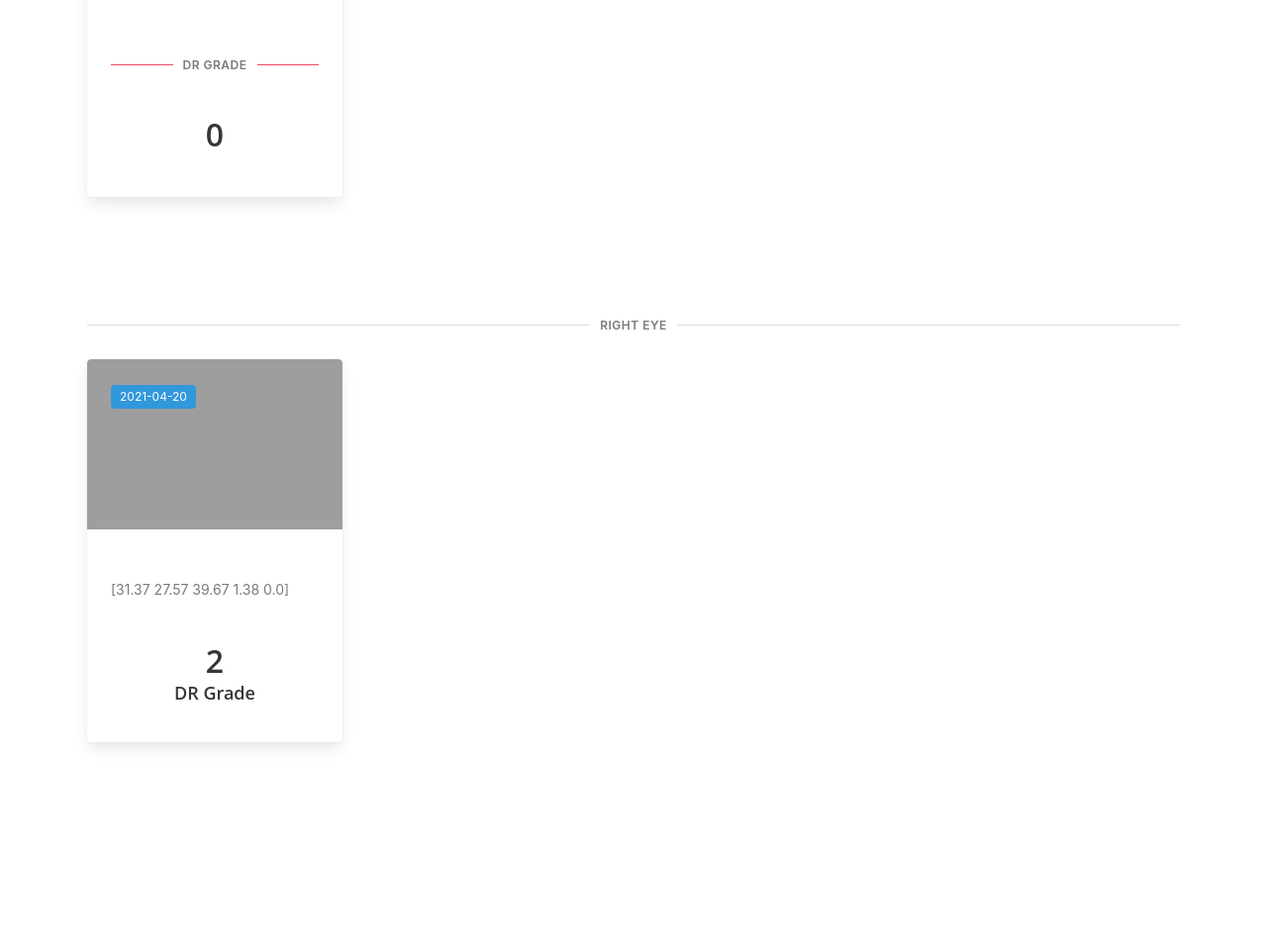
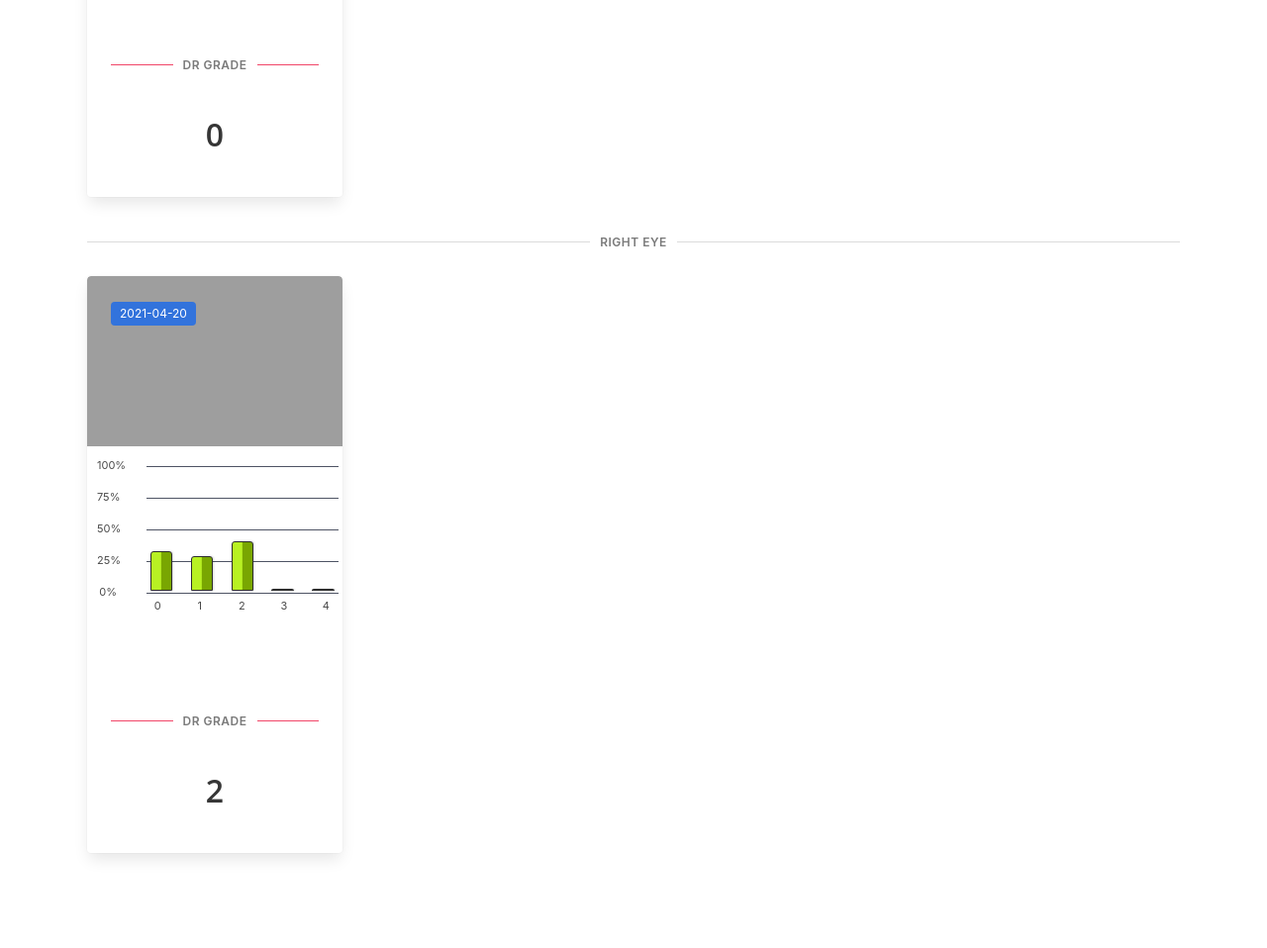
Before and after one commit to ayushsubedi/cheersAI, a Flask app: page /patient/1 in a window 1280 px wide. Shown: the part 1514-2472 px from the top of the page at 99% size. Before the commit the page ends 2270 px from the top, so only its background shows below. Run offline with Flask 2, Linux system fonts and the light colour scheme; a user stored in the database is signed in; data comes from the database, SQL or seed files in the repository; some libraries are stand-ins or nearby versions; grey boxes are pictures that could not be loaded.

Commit message:
resolve #125

```diff
--- a/cheersAI/templates/patient.html
+++ b/cheersAI/templates/patient.html
@@ -139,9 +139,8 @@
   {% endif %}
   {% endfor %}
 </div>
-<br />
 
-<br><br>
+
 <div>
   <div class="divider">Right Eye</div>
 </div>
@@ -154,28 +153,46 @@
             <figure class="image is-3by2">
               <img src="{{ url_for('static', filename='uploaded_img/dr/')}}{{ history.image_right }}" alt="">
             </figure>
-            <div>
-            <ul class="chart">
-              {% set list_pred = history.prediction_right_all.split(' ') %}
-              {% for height in list_pred %}
-              <li>
-                <span style="height:{{ height }}%" title="{{loop.index - 1}}"></span>
-              </li>
-              {% endfor %}
-            </ul>
-          </div>
+              <div id="bar-chart">
+                <div class="graph">
+                   <ul class="x-axis">
+                      <li><span>0</span></li>
+                      <li><span>1</span></li>
+                      <li><span>2</span></li>
+                      <li><span>3</span></li>
+                      <li><span>4</span></li>
+                   </ul>
+                   <ul class="y-axis">
+                      <li><span>100%</span></li>
+                      <li><span>75%</span></li>
+                      <li><span>50%</span></li>
+                      <li><span>25%</span></li>
+                      <li><span>0%</span></li>
+                   </ul>
+                   <div class="bars">
+                    {% set list_pred = history.prediction_right_all.split(' ') %}
+                    {% for height in list_pred %}
+                      <div class="bar-group">
+                         <div class="bar bar-14 stat-2" style="height:{{ height }}%">
+                         </div>
+                      </div>
+                      {% endfor %}
+                   </div>
+                </div>
+             </div>
+
             <div class="card-content is-overlay is-clipped">
-              <span class="tag is-info">
+              <span class="tag is-link">
                 {{history.date_create.strftime('%Y-%m-%d')}}
               </span>
             </div>
         </div>
         <div class="card-content">
-          <br>
           <div class="content">
-            <small class="has-text-grey">[{{history.prediction_right_all}}]</small>
+            <div>
+              <div class="divider is-danger">DR Grade</div>
+            </div>
             <h3 class="title is-3 has-text-centered">{{ history.prediction_right }}</h3>
-            <h5 class="subtitle has-text-centered">DR Grade</h5>
           </div>
         </div>
         {% if session.user.is_admin %}
```
